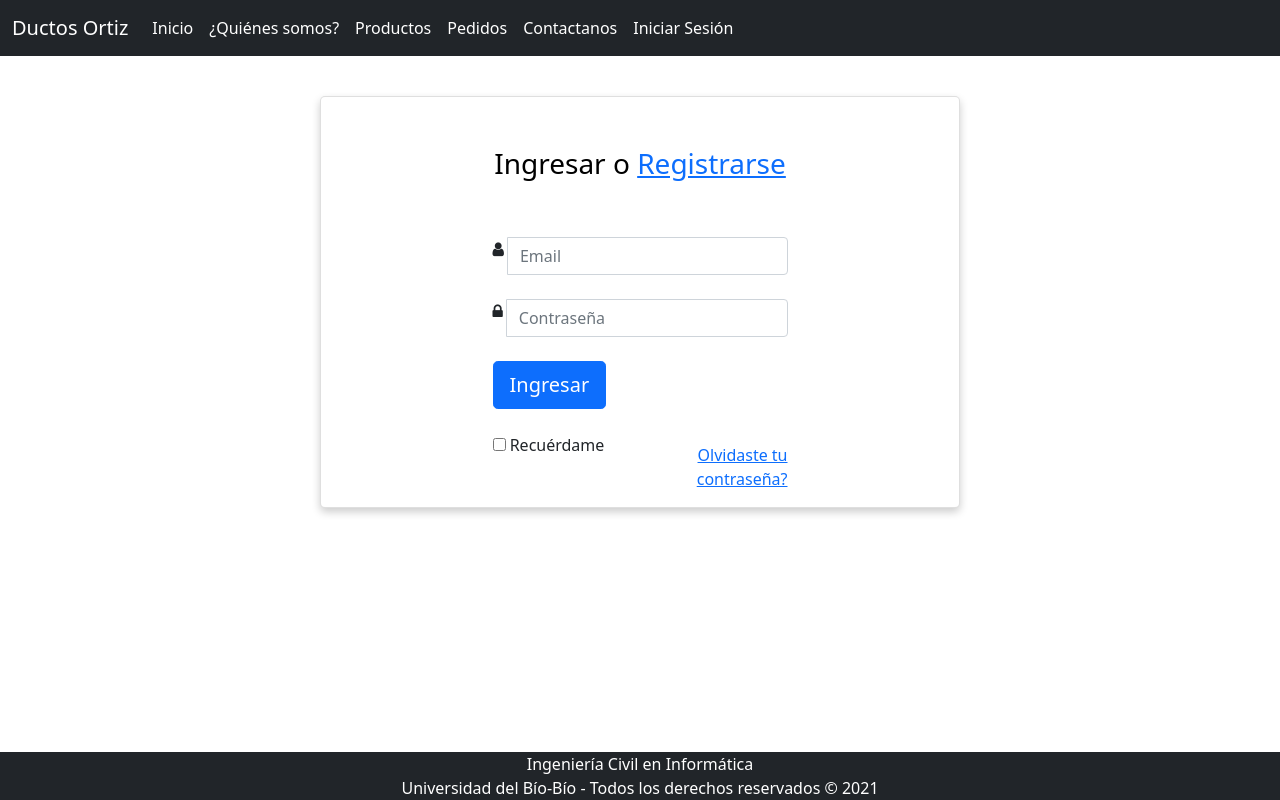
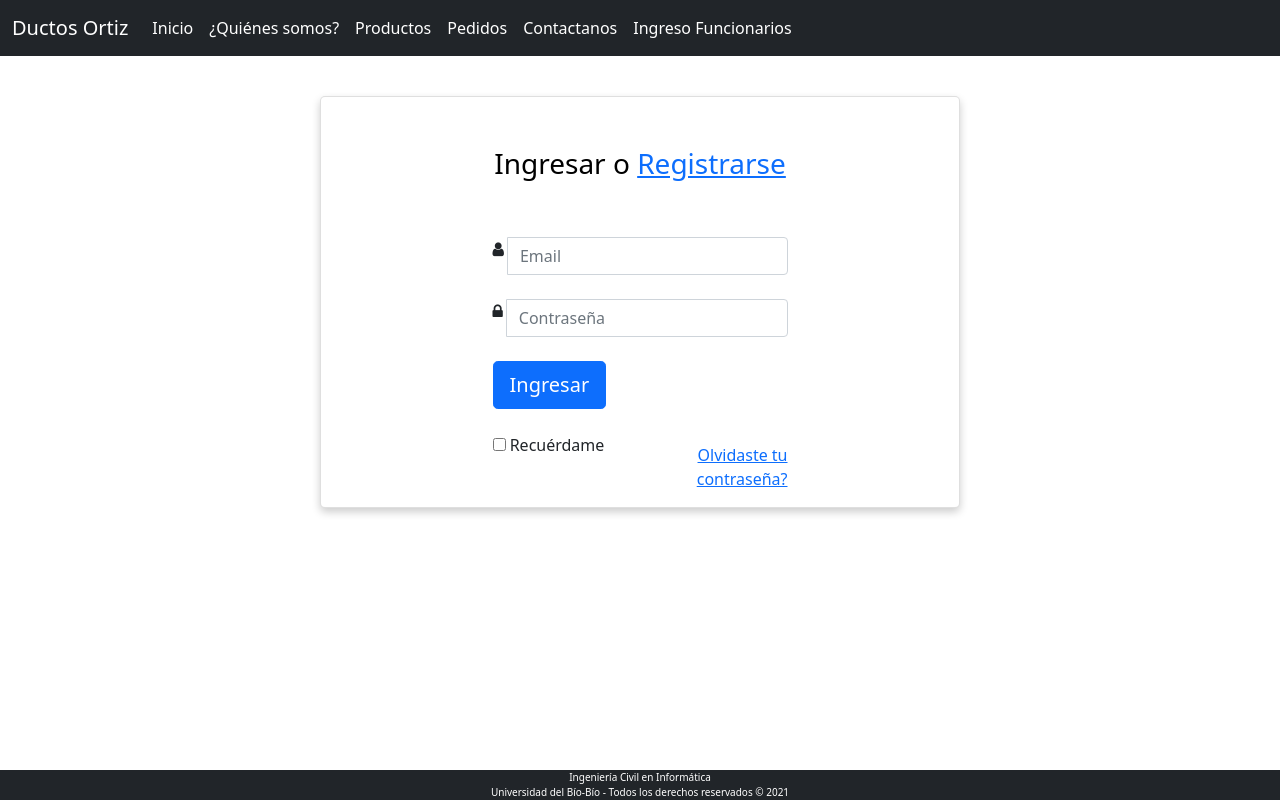
Before and after one commit to IgnacioOre/ductos, an Angular app: page /login in a window 1280 px wide. Built offline with nearby package versions, Linux system fonts and the light colour scheme.

Commit message:
Order Tracking Finalizado

```diff
--- a/src/app/home/home.component.html
+++ b/src/app/home/home.component.html
@@ -31,7 +31,7 @@
             <a class="btn text-white" aria-current="page" (click)="changePage('off'); changeStateContent('contactanos')">Contactanos</a>
           </li>
           <li class="nav-item">
-            <a class="btn text-white" aria-current="page" href="login">Iniciar Sesión</a>
+            <a class="btn text-white" aria-current="page" href="login">Ingreso Funcionarios</a>
           </li>
         </ul>
       </div>
--- a/src/app/home/menuItems/btn-pedido/btn-pedido-service.service.ts
+++ b/src/app/home/menuItems/btn-pedido/btn-pedido-service.service.ts
@@ -12,7 +12,9 @@ export class BtnPedidoServiceService {
 
   constructor(private http: HttpClient) { }
 
-  getAllData() : Observable<any> {
-    return this.http.get('http://localhost:3000/cliente').pipe(map((res: any) => res.data[0]));
+  getAllData(codigo: string) : Observable<any> {
+    console.log("me pulsaron desde el servicio del boton");
+    console.log("El codigo de producto es : " + codigo);
+    return this.http.get(`http://localhost:3000/cliente/${codigo}`).pipe(map((res: any) => res.data[0]));
   }
 }
--- a/src/app/home/menuItems/btn-pedido/btn-pedido.component.html
+++ b/src/app/home/menuItems/btn-pedido/btn-pedido.component.html
@@ -39,7 +39,7 @@
                         <a class="nav-link active" aria-current="page" href="#">Contactanos</a>
                     </li>
                     <li class="nav-item">
-                        <a class="nav-link active" aria-current="page" href="login">Iniciar Sesión</a>
+                        <a class="nav-link active" aria-current="page" href="login">Ingreso Funcionarios</a>
                     </li>
                 </ul>
             </div>
@@ -143,7 +143,7 @@
 
             <hr>
             <div class="lower">
-                <button class="btn" (click)="this.showDiv.info = !this.showDiv.info; getData()">Buscar</button>
+                <button class="btn" (click)="getData(inputOrderId.value); this.showDiv.info = !this.showDiv.info">Buscar</button>
             </div>
         </div>
 
--- a/src/app/home/menuItems/btn-pedido/btn-pedido.component.ts
+++ b/src/app/home/menuItems/btn-pedido/btn-pedido.component.ts
@@ -11,6 +11,7 @@ export class BtnPedidoComponent implements OnInit {
   constructor(private btnService: BtnPedidoServiceService) { }
 
     consulta: any;
+    exitenDatos: boolean = false;
     pedidoHallado: any;
 
    ngOnInit(): void {
@@ -21,12 +22,13 @@ export class BtnPedidoComponent implements OnInit {
     info: false,
   }
 
-  getData(){
+  getData(codigo: string){
     console.log("me pulsaron desde la ventada de pedidos para recuperar los clientes y pedidos");
+    console.log("El codigo de producto es : " + codigo);
 
-    this.btnService.getAllData().subscribe((res: any) => {
+    this.btnService.getAllData(codigo).subscribe(res => {
+      console.log("soy la res" , res);
       this.consulta = res;
-      console.log(this.consulta);
     });
   }
 }
--- a/src/app/login/login.component.css
+++ b/src/app/login/login.component.css
@@ -4,6 +4,13 @@
       margin-left: 25%;
   }
 }
+
+.footer {
+  padding: 0 8%;
+  font-size: x-small;
+  color: black
+}
+
 
 .omb_login .omb_authTitle {
   text-align: center;
--- a/src/app/login/login.component.html
+++ b/src/app/login/login.component.html
@@ -39,7 +39,7 @@
             <a class="nav-link active" aria-current="page" href="#">Contactanos</a>
           </li>
           <li class="nav-item">
-            <a class="nav-link active" aria-current="page" href="login">Iniciar Sesión</a>
+            <a class="nav-link active" aria-current="page" href="login">Ingreso Funcionarios</a>
           </li>
         </ul>
       </div>
@@ -101,8 +101,6 @@
     <br>
   </div>
 
-
-
   <footer class="footer py-0 bg-dark fixed-bottom text-center">
     <div class="container">
       <span class="text-white">Ingeniería Civil en Informática</span>
@@ -110,7 +108,6 @@
       <span class="text-white">Universidad del Bío-Bío - Todos los derechos reservados © 2021</span>
     </div>
   </footer>
-
 </body>
 
 </html>
```
